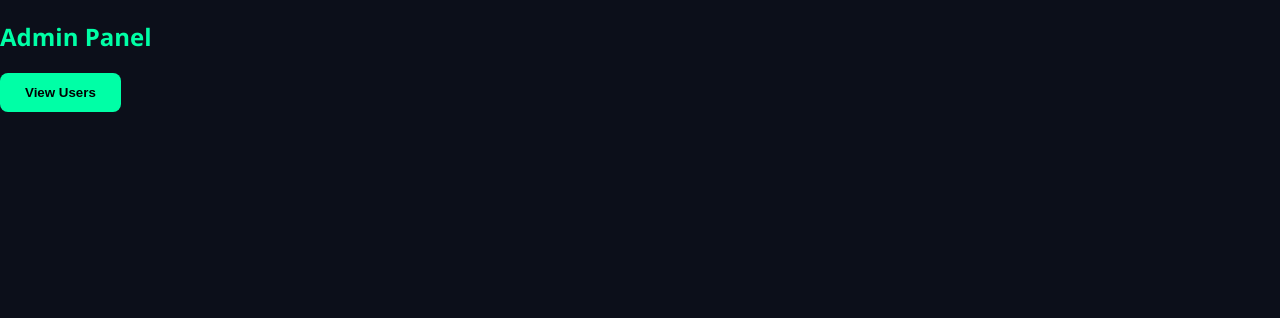
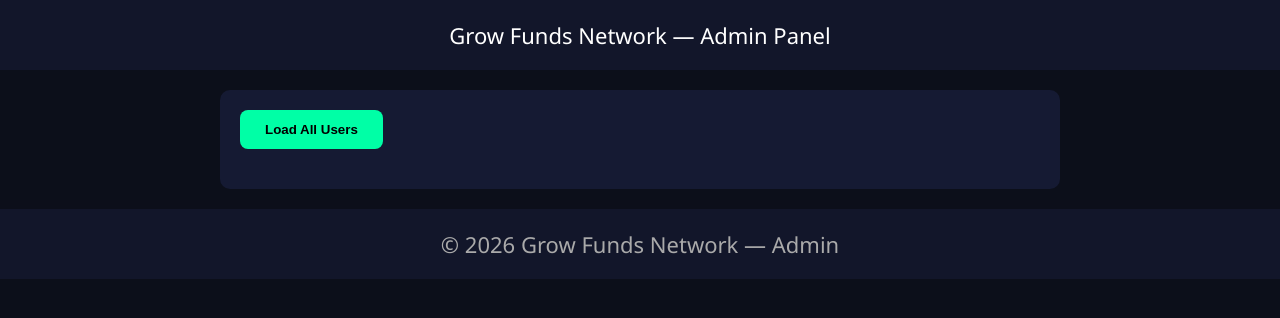
Before and after one commit to Nehemiah123456/Grow-Funds-Network, a plain HTML site: page admin.html in a window 1280 px wide. Drawn offline with Linux system fonts and the light colour scheme; no server answers.

Commit message:
Update admin.html

```diff
--- a/admin.html
+++ b/admin.html
@@ -1,31 +1,31 @@
 <!DOCTYPE html>
-<html>
+<html lang="en">
 <head>
+<meta charset="UTF-8">
+<meta name="viewport" content="width=device-width, initial-scale=1.0">
+<title>Admin - Grow Funds Network</title>
+
+<script src="https://www.gstatic.com/firebasejs/10.12.2/firebase-app.js"></script>
+<script src="https://www.gstatic.com/firebasejs/10.12.2/firebase-firestore.js"></script>
+<script src="script.js"></script>
+
 <link rel="stylesheet" href="style.css">
-  <title>Admin</title>
-  <script src="https://www.gstatic.com/firebasejs/10.12.2/firebase-app.js"></script>
-  <script src="https://www.gstatic.com/firebasejs/10.12.2/firebase-firestore.js"></script>
-  <script src="script.js"></script>
+
+<style>
+.card{padding:20px;border-radius:10px;background:#151a33;margin:20px auto;max-width:800px;}
+button{margin-bottom:20px;}
+</style>
 </head>
 <body>
 
-<h2>Admin Panel</h2>
+<header style="text-align:center;padding:20px;background:#12162a;">Grow Funds Network — Admin Panel</header>
 
-<button onclick="loadUsers()">View Users</button>
-<div id="data"></div>
+<div class="card">
+  <button onclick="loadUsers()">Load All Users</button>
+  <div id="data" style="color:#ccc;"></div>
+</div>
 
-<script>
-function loadUsers(){
-  firebase.firestore().collection("users").get()
-  .then(snapshot=>{
-    let out="";
-    snapshot.forEach(doc=>{
-      out+=doc.data().email+" - "+doc.data().balance+"<br>";
-    });
-    document.getElementById("data").innerHTML=out;
-  });
-}
-</script>
+<footer style="text-align:center;padding:20px;background:#12162a;color:#aaa;">© 2026 Grow Funds Network — Admin</footer>
 
 </body>
 </html>
```
